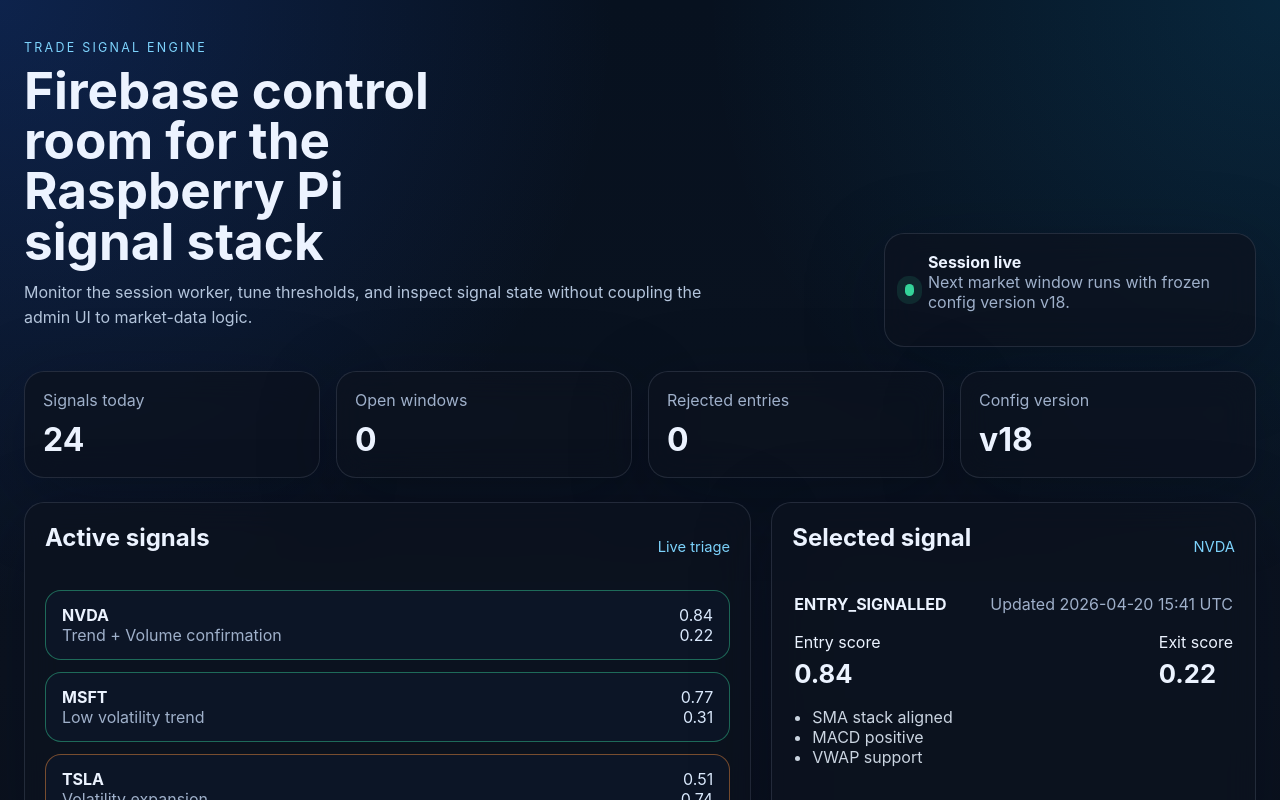
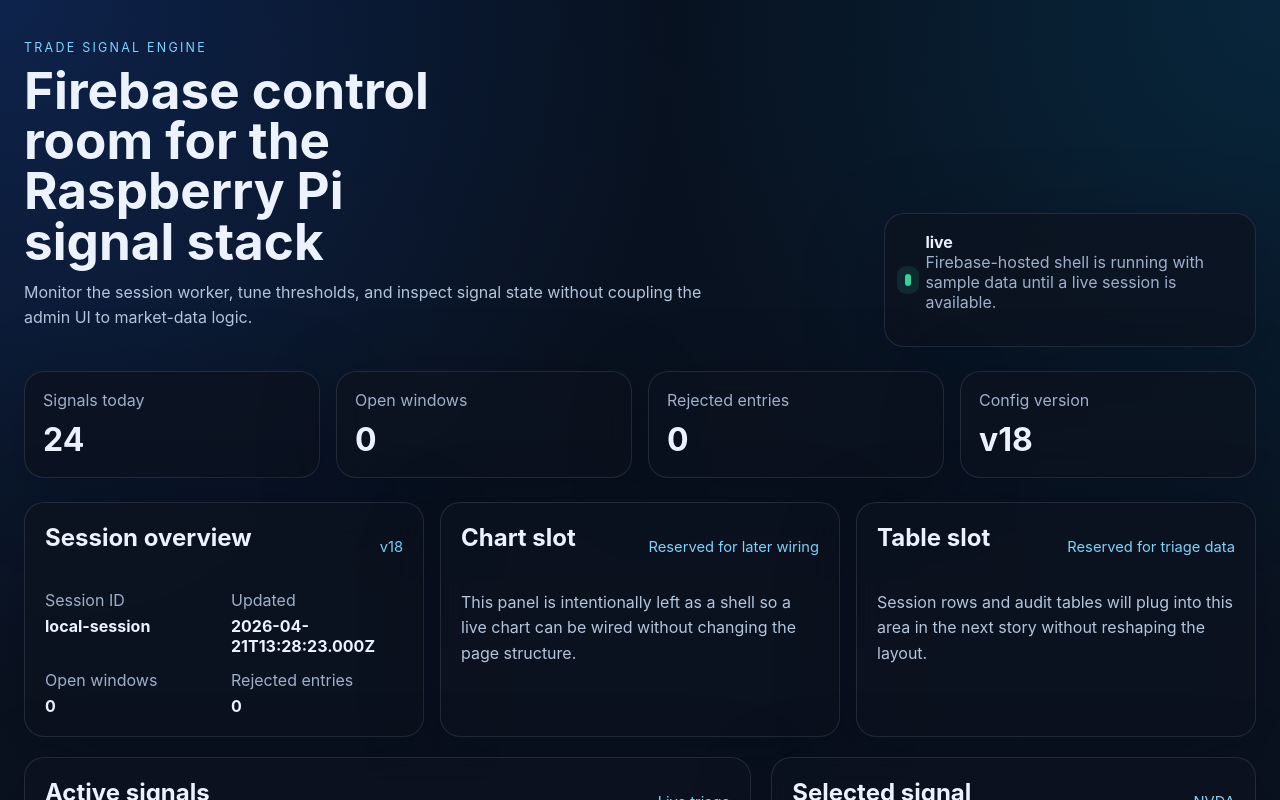
Before and after one commit to malkomich/trade-signal-engine_admin, a Vue app: page / in a window 1280 px wide. Shown: the top 800 px of the page. Built offline with nearby package versions, Linux system fonts and the light colour scheme; no server answers; the database is empty.

Commit message:
feat: Firebase-hosted dashboard shell and session overview
- add session overview shell
- harden dashboard snapshot loading
- clarify dashboard shell defaults

Closes #2

```diff
--- a/src/App.vue
+++ b/src/App.vue
@@ -5,13 +5,24 @@
 
 const snapshot = ref<DashboardSnapshot | null>(null)
 const selectedSignal = ref<DashboardSnapshot['selectedSignal'] | null>(null)
+const sessionOverview = ref<DashboardSnapshot['sessionOverview']>({
+  sessionId: 'local-session',
+  status: 'live',
+  updatedAt: new Date().toISOString(),
+  configVersion: 'v18',
+  openWindows: 0,
+  rejectedEntries: 0,
+  summary: 'Firebase-hosted shell is running with sample data until a live session is available.',
+})
 const loading = ref(true)
 const error = ref<string | null>(null)
 
 onMounted(async () => {
   try {
     snapshot.value = await loadDashboardSnapshot()
-    selectedSignal.value = snapshot.value.selectedSignal
+    const loaded = snapshot.value
+    selectedSignal.value = loaded.selectedSignal
+    sessionOverview.value = loaded.sessionOverview
   } catch (err) {
     error.value = err instanceof Error ? err.message : 'Failed to load dashboard'
   } finally {
@@ -34,8 +45,8 @@
       <div class="hero-status">
         <span class="status-dot"></span>
         <div>
-          <strong>Session live</strong>
-          <p>Next market window runs with frozen config version v18.</p>
+          <strong>{{ sessionOverview?.status ?? 'Session live' }}</strong>
+          <p>{{ sessionOverview?.summary ?? 'Next market window runs with frozen config version v18.' }}</p>
         </div>
       </div>
     </section>
@@ -54,6 +65,53 @@
         <article v-for="metric in snapshot?.metrics ?? []" :key="metric.label" class="metric-card">
           <span>{{ metric.label }}</span>
           <strong>{{ metric.value }}</strong>
+        </article>
+      </section>
+
+      <section class="overview-grid">
+        <article class="panel overview-panel">
+          <div class="panel-header">
+            <h2>Session overview</h2>
+            <span>{{ sessionOverview?.configVersion }}</span>
+          </div>
+          <div class="overview-copy">
+            <div>
+              <span>Session ID</span>
+              <strong>{{ sessionOverview?.sessionId }}</strong>
+            </div>
+            <div>
+              <span>Updated</span>
+              <strong>{{ sessionOverview?.updatedAt }}</strong>
+            </div>
+            <div>
+              <span>Open windows</span>
+              <strong>{{ sessionOverview?.openWindows }}</strong>
+            </div>
+            <div>
+              <span>Rejected entries</span>
+              <strong>{{ sessionOverview?.rejectedEntries }}</strong>
+            </div>
+          </div>
+        </article>
+
+        <article class="panel shell-placeholder" data-slot="chart">
+          <div class="panel-header">
+            <h2>Chart slot</h2>
+            <span>Reserved for later wiring</span>
+          </div>
+          <p>
+            This panel is intentionally left as a shell so a live chart can be wired without changing the page structure.
+          </p>
+        </article>
+
+        <article class="panel shell-placeholder" data-slot="table">
+          <div class="panel-header">
+            <h2>Table slot</h2>
+            <span>Reserved for triage data</span>
+          </div>
+          <p>
+            Session rows and audit tables will plug into this area in the next story without reshaping the layout.
+          </p>
         </article>
       </section>
 
--- a/src/lib/dashboard.ts
+++ b/src/lib/dashboard.ts
@@ -5,6 +5,15 @@
 
 export type DashboardSnapshot = {
   metrics: Array<{ label: string; value: string }>
+  sessionOverview: {
+    sessionId: string
+    status: string
+    updatedAt: string
+    configVersion: string
+    openWindows: number
+    rejectedEntries: number
+    summary: string
+  }
   selectedSignal: AdminSignal
   signals: AdminSignal[]
   configFields: ConfigField[]
@@ -16,6 +25,22 @@
     ...signal,
     state: classifySignal(signal) === 'exit' ? 'EXIT_SIGNALLED' : classifySignal(signal) === 'entry' ? 'ENTRY_SIGNALLED' : signal.state,
   }
+}
+
+function formatFirestoreValue(value: unknown, fallback = new Date().toISOString()): string {
+  if (typeof value === 'string' && value.trim()) {
+    return value
+  }
+  if (typeof value === 'number' && Number.isFinite(value)) {
+    return new Date(value).toISOString()
+  }
+  if (value instanceof Date) {
+    return value.toISOString()
+  }
+  if (value && typeof value === 'object' && 'toDate' in value && typeof (value as { toDate: () => Date }).toDate === 'function') {
+    return (value as { toDate: () => Date }).toDate().toISOString()
+  }
+  return fallback
 }
 
 export async function loadDashboardSnapshot(): Promise<DashboardSnapshot> {
@@ -47,6 +72,9 @@
 
     const selectedSignal = signals[0] ?? sampleSignals[0]
     const latestSession = sessionDocs.docs[0]?.data() as Record<string, unknown> | undefined
+    const openWindows = Number(latestSession?.open_windows ?? 0)
+    const rejectedEntries = Number(latestSession?.rejected_entries ?? 0)
+    const configVersion = String(latestSession?.config_version ?? 'v18')
     const configVersions = versionDocs.docs.length
       ? versionDocs.docs.map((doc) => {
           const data = doc.data() as Record<string, unknown>
@@ -75,10 +103,21 @@
     return {
       metrics: [
         { label: 'Signals today', value: String(signals.length * 8) },
-        { label: 'Open windows', value: String(Number(latestSession?.open_windows ?? 0)) },
-        { label: 'Rejected entries', value: String(Number(latestSession?.rejected_entries ?? 0)) },
-        { label: 'Config version', value: String(latestSession?.config_version ?? 'v18') },
+        { label: 'Open windows', value: String(openWindows) },
+        { label: 'Rejected entries', value: String(rejectedEntries) },
+        { label: 'Config version', value: configVersion },
       ],
+      sessionOverview: {
+        sessionId: String(sessionDocs.docs[0]?.id ?? 'local-session'),
+        status: String(latestSession?.status ?? 'live'),
+        updatedAt: formatFirestoreValue(latestSession?.updated_at),
+        configVersion,
+        openWindows,
+        rejectedEntries,
+        summary: latestSession
+          ? 'Latest Firestore session snapshot is loaded and ready for triage.'
+          : 'Firebase-hosted shell is running with sample data until a live session is available.',
+      },
       selectedSignal,
       signals,
       configFields,
@@ -92,6 +131,15 @@
         { label: 'Rejected entries', value: '7' },
         { label: 'Config version', value: 'v18' },
       ],
+      sessionOverview: {
+        sessionId: 'local-session',
+        status: 'live',
+        updatedAt: new Date().toISOString(),
+        configVersion: 'v18',
+        openWindows: 3,
+        rejectedEntries: 7,
+        summary: 'Firebase-hosted shell is running with sample data until a live session is available.',
+      },
       selectedSignal: sampleSignals[0],
       signals: sampleSignals,
       configFields,
--- a/src/styles.css
+++ b/src/styles.css
@@ -106,6 +106,13 @@
   margin-bottom: 24px;
 }
 
+.overview-grid {
+  display: grid;
+  grid-template-columns: repeat(3, minmax(0, 1fr));
+  gap: 16px;
+  margin-bottom: 20px;
+}
+
 .metric-card {
   padding: 18px;
 }
@@ -129,6 +136,30 @@
 
 .panel {
   padding: 20px;
+}
+
+.overview-copy {
+  display: grid;
+  grid-template-columns: repeat(2, minmax(0, 1fr));
+  gap: 14px;
+}
+
+.overview-copy span {
+  display: block;
+  color: #9fb0ca;
+  margin-bottom: 6px;
+}
+
+.overview-copy strong {
+  display: block;
+  color: #ecf3ff;
+  font-size: 1rem;
+}
+
+.shell-placeholder p {
+  color: #b4c5dc;
+  line-height: 1.6;
+  margin-bottom: 0;
 }
 
 .panel-header {
@@ -240,6 +271,7 @@
   .hero,
   .grid,
   .metrics,
+  .overview-grid,
   .config-grid {
     grid-template-columns: 1fr;
   }
```
